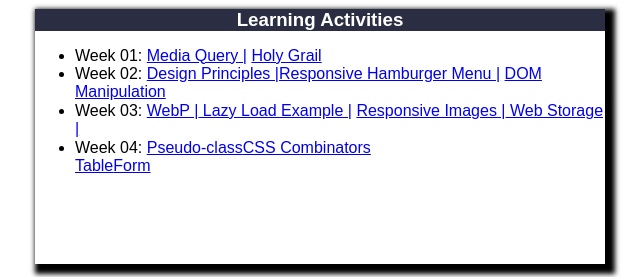
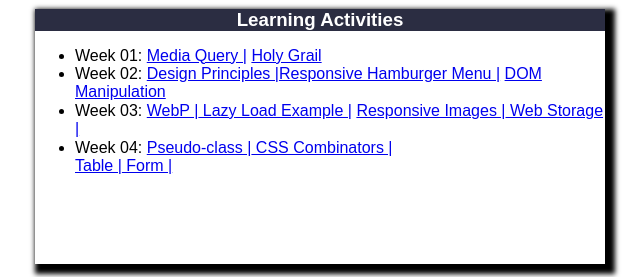
Before and after one commit to rchristian24/wdd230, a plain HTML site: page index.html in a window 1280 px wide. Shown: the part 1088-1365 px from the top of the page, 0-640 px from the left. Drawn offline with Linux system fonts and the light colour scheme; a web font is replaced by a local one.

Commit message:
spaces on homepage

```diff
--- a/index.html
+++ b/index.html
@@ -74,8 +74,8 @@
           <a href="week03/responsive-images.html"> Responsive Images |</a><a href="week03/bom.html"> Web Storage |</a>
           </li>
 
-          <li>Week 04: <a href="https://codepen.io/rchristian24/pen/BavPReR">Pseudo-class</a><a href="week04/images/CSScombinators.png">CSS Combinators</a></li>
-          <a href="week04/tablebuild.html">Table</a><a href="week04/form-start/index.html">Form</a>
+          <li>Week 04: <a href="https://codepen.io/rchristian24/pen/BavPReR">Pseudo-class |</a><a href="week04/images/CSScombinators.png"> CSS Combinators |</a></li>
+          <a href="week04/tablebuild.html"> Table |</a><a href="week04/form-start/index.html"> Form |</a>
         </ul>
       </section>
       <section class="card">
```
